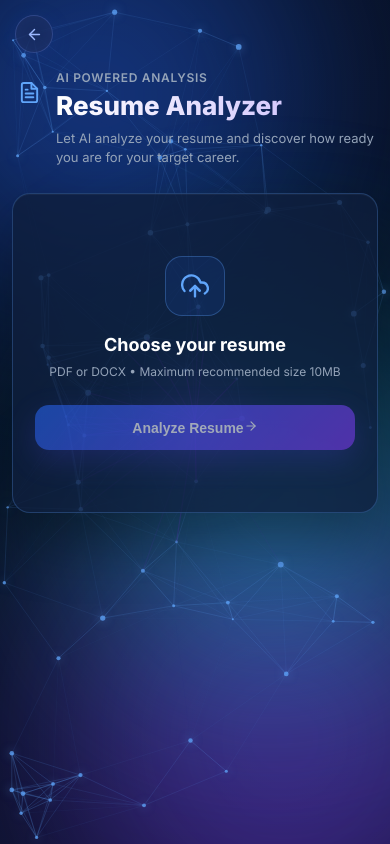
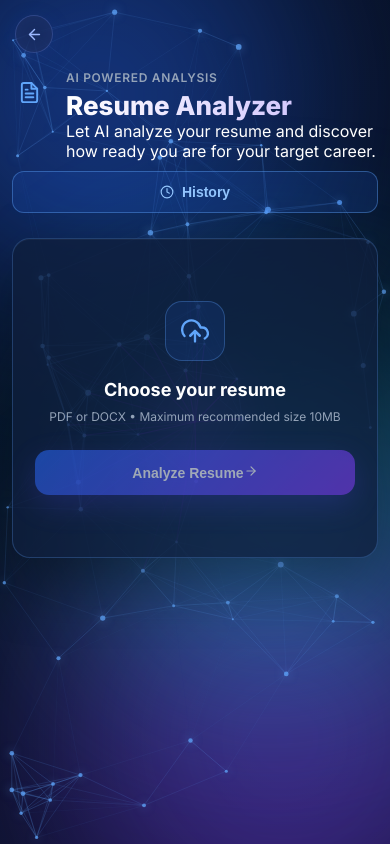
Before and after one commit to anshdeepsinghvirdi/CareerPilot-AI, a React app in the folder frontend/: page /resume in a window 390 px wide. Built offline with nearby package versions, Linux system fonts and the light colour scheme; the HTML template or start-up script is replaced by a standard one.

Commit message:
Add resume analysis history access

```diff
--- a/frontend/src/pages/Resume.jsx
+++ b/frontend/src/pages/Resume.jsx
@@ -12,6 +12,7 @@ import {
     FiBookOpen,
     FiTarget,
     FiLoader,
+    FiClock,
 } from "react-icons/fi";
 import API from "../services/api";
 import AnimatedBackground from "../components/AnimatedBackground";
@@ -96,14 +97,16 @@ function ResumeAnalyzer() {
 
                 <motion.div
                     className="resume-header"
-                    initial={{ opacity:0, y:20 }}
-                    animate={{ opacity:1, y:0 }}
+                    initial={{ opacity: 0, y: 20 }}
+                    animate={{ opacity: 1, y: 0 }}
                 >
+                    <div className="resume-header-content">
+
                         <div className="resume-header-icon">
                             <FiFileText />
                         </div>
 
-                    <div>
+                        <div className="resume-header-text">
                             <p className="resume-eyebrow">
                                 AI POWERED ANALYSIS
                             </p>
@@ -117,6 +120,17 @@ function ResumeAnalyzer() {
                                 how ready you are for your target career.
                             </p>
                         </div>
+
+                    </div>
+
+                    <button
+                        className="resume-history-header-btn"
+                        onClick={() => navigate("/resume-history")}
+                    >
+                        <FiClock />
+                        <span>History</span>
+                    </button>
+
                 </motion.div>
 
                 <div className="resume-upload-box">
--- a/frontend/src/pages/Roadmap.jsx
+++ b/frontend/src/pages/Roadmap.jsx
@@ -21,6 +21,7 @@ function Roadmap() {
     const [roadmap, setRoadmap] = useState("");
     const [loading, setLoading] = useState(true);
     const [completing, setCompleting] = useState(false);
+    const [requiresCareerGoal, setRequiresCareerGoal] = useState(false);
 
     useEffect(() => {
         fetchRoadmap();
@@ -38,6 +39,12 @@ function Roadmap() {
                     },
                 }
             );
+
+            if (res.data.requires_career_goal) {
+                setRequiresCareerGoal(true);
+                return;
+            }
+
 
             const roadmapData =
                 typeof res.data.roadmap === "string"
@@ -90,6 +97,73 @@ function Roadmap() {
     };
 
     if (loading) {
+
+        if (requiresCareerGoal) {
+            return (
+                <>
+                    <AnimatedBackground />
+
+                    <div className="roadmap-page">
+
+                        <button
+                            className="back-btn"
+                            onClick={() => navigate(-1)}
+                            title="Go Back"
+                        >
+                            <FiArrowLeft />
+                        </button>
+
+                        <motion.div
+                            className="roadmap-container"
+                            initial={{
+                                opacity: 0,
+                                y: 30,
+                            }}
+                            animate={{
+                                opacity: 1,
+                                y: 0,
+                            }}
+                        >
+
+                            <div className="roadmap-title">
+
+                                <div>
+
+                                    <div className="roadmap-header-icon">
+                                        <FiMap />
+                                    </div>
+
+                                    <h2>
+                                        Set Your Career Goal First
+                                    </h2>
+
+                                    <p>
+                                        Please complete your profile and
+                                        select your career goal before
+                                        generating your personalized
+                                        AI career roadmap.
+                                    </p>
+
+                                    <button
+                                        className="complete-stage-btn"
+                                        onClick={() =>
+                                            navigate("/profile")
+                                        }
+                                    >
+                                        Set Career Goal
+                                    </button>
+
+                                </div>
+
+                            </div>
+
+                        </motion.div>
+
+                    </div>
+                </>
+            );
+        }
+
         return (
             <>
                 <AnimatedBackground />
@@ -183,8 +257,7 @@ function Roadmap() {
                         </span>
 
                         <h2>
-                            {roadmap?.career_goal ||
-                                "AI Engineer"}
+                            {roadmap?.career_goal}
                         </h2>
                     </div>
 
--- a/frontend/src/styles/resumeAnalyzer.css
+++ b/frontend/src/styles/resumeAnalyzer.css
@@ -656,6 +656,67 @@
     color: #cbd5e1;
 
     line-height: 1.5;
+}
+
+.resume-header {
+    display: flex;
+    justify-content: space-between;
+    align-items: center;
+    gap: 20px;
+}
+
+.resume-header-content {
+    display: flex;
+    align-items: center;
+    gap: 20px;
+}
+
+.resume-history-header-btn {
+    display: flex;
+    align-items: center;
+    gap: 8px;
+
+    padding: 12px 18px;
+
+    border-radius: 12px;
+
+    border: 1px solid rgba(96, 165, 250, 0.4);
+
+    background: rgba(37, 99, 235, 0.15);
+
+    color: #93c5fd;
+
+    font-size: 14px;
+    font-weight: 600;
+
+    cursor: pointer;
+
+    transition: 0.25s ease;
+
+    white-space: nowrap;
+}
+
+.resume-history-header-btn:hover {
+    background: rgba(37, 99, 235, 0.3);
+    transform: translateY(-2px);
+}
+
+@media (max-width: 600px) {
+
+    .resume-header {
+        align-items: flex-start;
+        flex-direction: column;
+    }
+
+    .resume-header-content {
+        align-items: flex-start;
+    }
+
+    .resume-history-header-btn {
+        width: 100%;
+        justify-content: center;
+    }
+
 }
 
 /* =========================================================
```
Also changed, not shown: 1 other file (tests, documents, lock files or other folders). Lines whose indentation alone changed are shown as unchanged.
